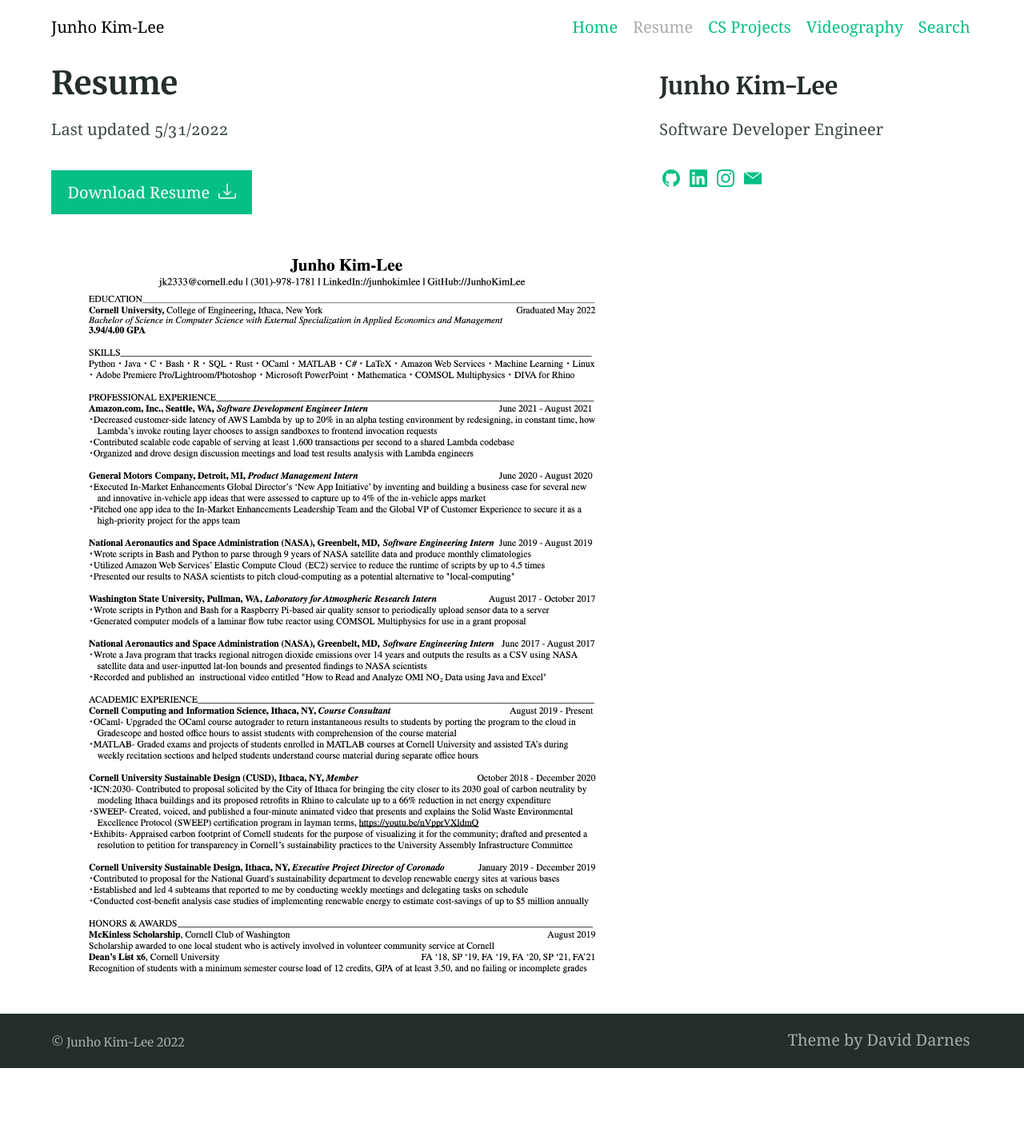
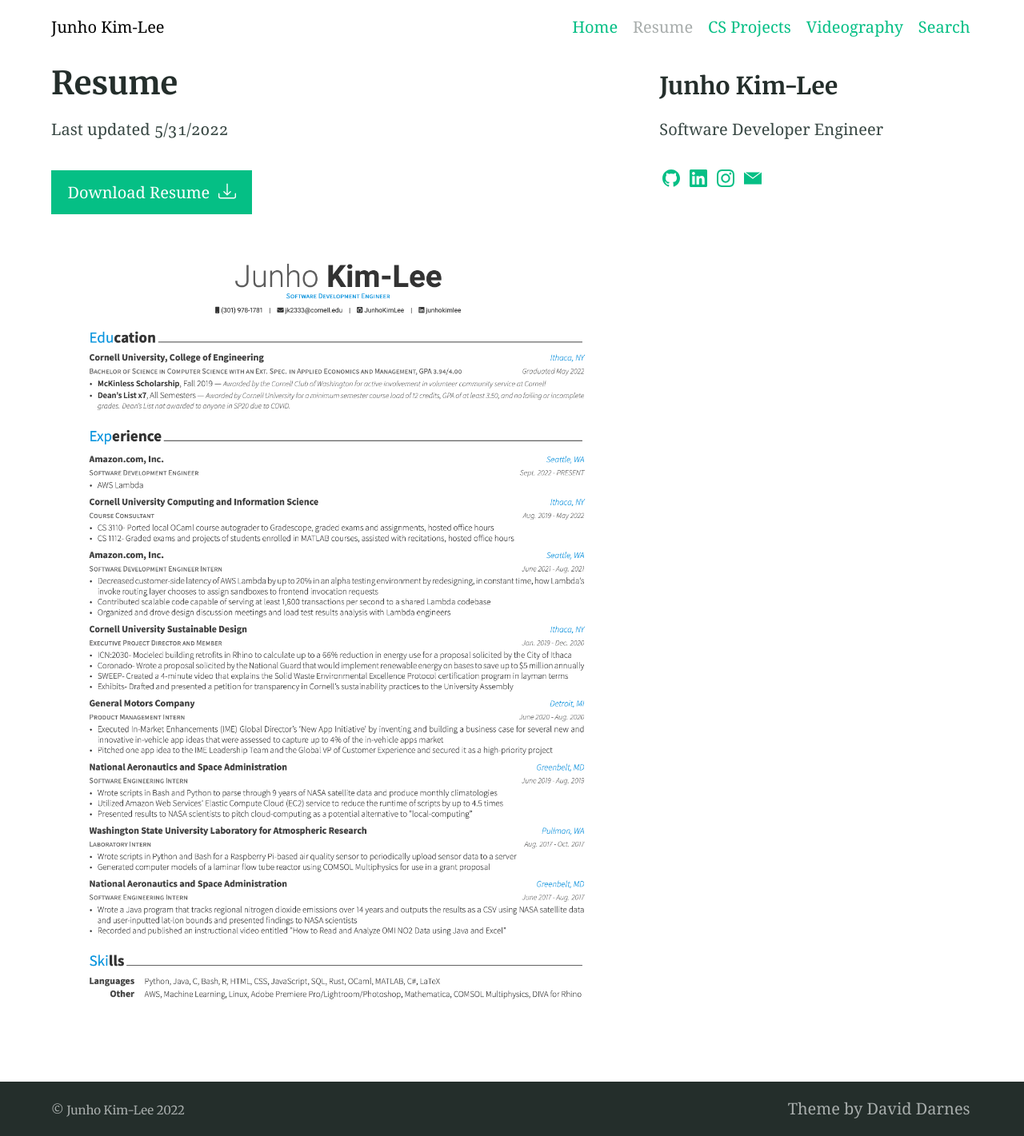
Before and after one commit to JunhoKimLee/JunhoKimLee.github.io, a Jekyll site: the page built from resume.md, in a window 1280 px wide. Shown: the whole page at 80% size. Built offline with Jekyll 4.4.1, drawn with Linux system fonts in a browser that asks for light colours; nearby versions of some CDN libraries; before the commit the page ends 1336 px from its top, so only the background shows below that.

Commit message:
updated resume

```diff
--- a/resume.md
+++ b/resume.md
@@ -9,6 +9,6 @@ aside: true
 
 Last updated 5/31/2022
 
-{% include button.html text="Download Resume" link="https://drive.google.com/file/d/1bzI_mScHajo-ZUaVV19hfMTcVBsoGtUD/view?usp=sharing" icon="download" %}
+{% include button.html text="Download Resume" link="https://drive.google.com/file/d/1xVOS3d9r4sFuTmCaKhZz3E_A4So6LfWV/view?usp=sharing" icon="download" %}
 
-{% include figure.html image="/assets/May2022Resume.png" %}
+{% include figure.html image="/assets/resume.png" %}
```
Also changed, not shown: assets/resume.png (added).
